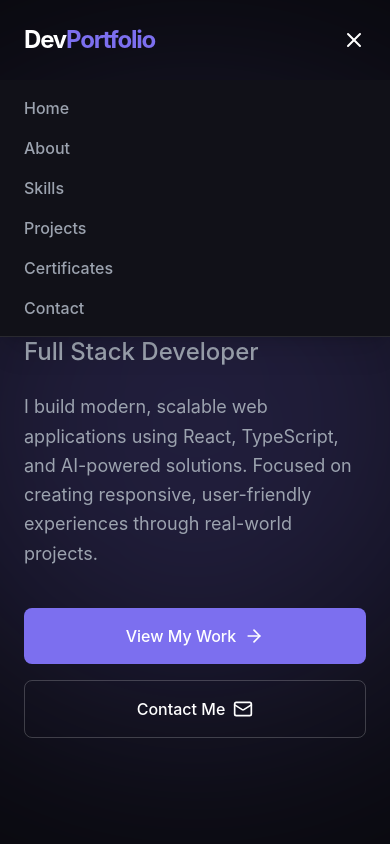
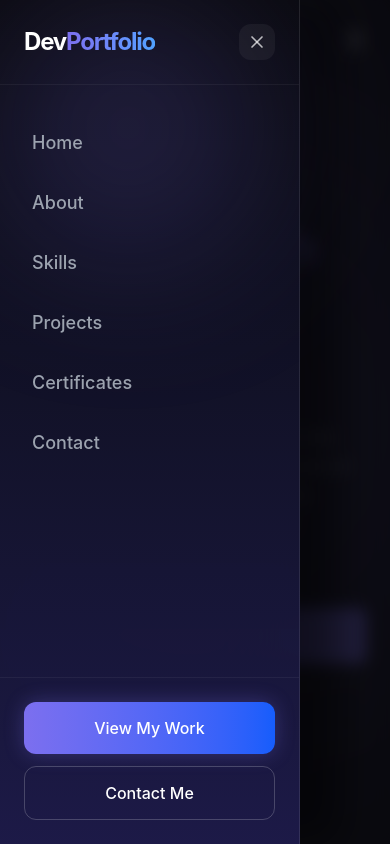
Before and after one commit to akashbirsone/My-Portfolio-Website-, a React (Vite) app: page / in a window 390 px wide. Both pictures are taken after a click on the button 354 px from the left and 40 px from the top of the page. Shown: the top 844 px of the page. Built offline with nearby package versions, Linux system fonts and the light colour scheme.

Commit message:
implement responsive Navbar component with mobile sidebar and scroll-based styling

```diff
--- a/src/components/Navbar.tsx
+++ b/src/components/Navbar.tsx
@@ -39,26 +39,55 @@ export default function Navbar() {
         </div>
 
         {/* Mobile Toggle */}
-        <button className="md:hidden text-white focus:outline-none" onClick={() => setIsOpen(!isOpen)}>
-          {isOpen ? <X size={24} /> : <Menu size={24} />}
+        <button className="md:hidden text-white focus:outline-none" onClick={() => setIsOpen(true)}>
+          <Menu size={24} />
         </button>
       </div>
 
-      {/* Mobile Nav */}
-      {isOpen && (
-        <div className="md:hidden absolute top-full left-0 right-0 bg-surface border-b border-white/10 py-4 px-6 flex flex-col space-y-4 shadow-xl">
+      {/* Mobile Nav Overlay */}
+      <div
+        className={`md:hidden fixed inset-0 bg-background/80 backdrop-blur-sm transition-opacity duration-300 ${isOpen ? 'opacity-100 visible pointer-events-auto' : 'opacity-0 invisible pointer-events-none'}`}
+        onClick={() => setIsOpen(false)}
+      ></div>
+
+      {/* Mobile Sidebar */}
+      <div
+        className={`md:hidden fixed top-0 left-0 h-screen w-[300px] bg-gradient-to-b from-background to-[#1e1b4b]/95 backdrop-blur-2xl border-r border-white/10 shadow-[40px_0_40px_rgba(0,0,0,0.5)] transform transition-transform duration-300 ease-out z-50 flex flex-col ${isOpen ? 'translate-x-0' : '-translate-x-full'}`}
+      >
+        {/* Decorative Glow */}
+        <div className="absolute top-0 left-0 w-64 h-64 bg-primary/20 rounded-full blur-[80px] pointer-events-none"></div>
+
+        <div className="flex justify-between items-center p-6 border-b border-white/5 relative z-10">
+          <a href="#" className="text-2xl font-bold tracking-tighter text-white">
+            Dev<span className="bg-clip-text text-transparent bg-gradient-to-r from-primary to-blue-400">Portfolio</span>
+          </a>
+          <button className="text-white/70 bg-white/5 hover:bg-white/10 p-2 rounded-xl focus:outline-none hover:text-white transition-all duration-200" onClick={() => setIsOpen(false)}>
+            <X size={20} />
+          </button>
+        </div>
+
+        <div className="flex flex-col flex-1 px-4 py-8 space-y-2 overflow-y-auto relative z-10">
           {navLinks.map((link) => (
             <a
               key={link.name}
               href={link.href}
-              className="text-base font-medium text-text-muted hover:text-white transition-colors"
+              className="text-lg font-medium text-text-muted hover:text-white hover:bg-gradient-to-r hover:from-primary/15 hover:to-blue-500/15 px-4 py-3 rounded-xl transition-all duration-300 hover:translate-x-1"
               onClick={() => setIsOpen(false)}
             >
               {link.name}
             </a>
           ))}
         </div>
-      )}
+
+        <div className="p-6 border-t border-white/5 relative z-10 flex flex-col space-y-3">
+          <a href="#projects" onClick={() => setIsOpen(false)} className="flex items-center justify-center w-full bg-gradient-to-r from-primary to-blue-600 hover:from-primary-light hover:to-blue-500 text-white px-4 py-3.5 rounded-xl font-medium transition-all duration-300 shadow-[0_0_20px_rgba(124,111,239,0.3)] hover:shadow-[0_0_25px_rgba(124,111,239,0.5)]">
+            View My Work
+          </a>
+          <a href="mailto:akashbirsone80@gmail.com" onClick={() => setIsOpen(false)} className="flex items-center justify-center w-full bg-transparent border border-white/20 hover:border-white/40 hover:bg-white/5 text-white px-4 py-3.5 rounded-xl font-medium transition-all duration-200">
+            Contact Me
+          </a>
+        </div>
+      </div>
     </nav>
   );
 }
```
